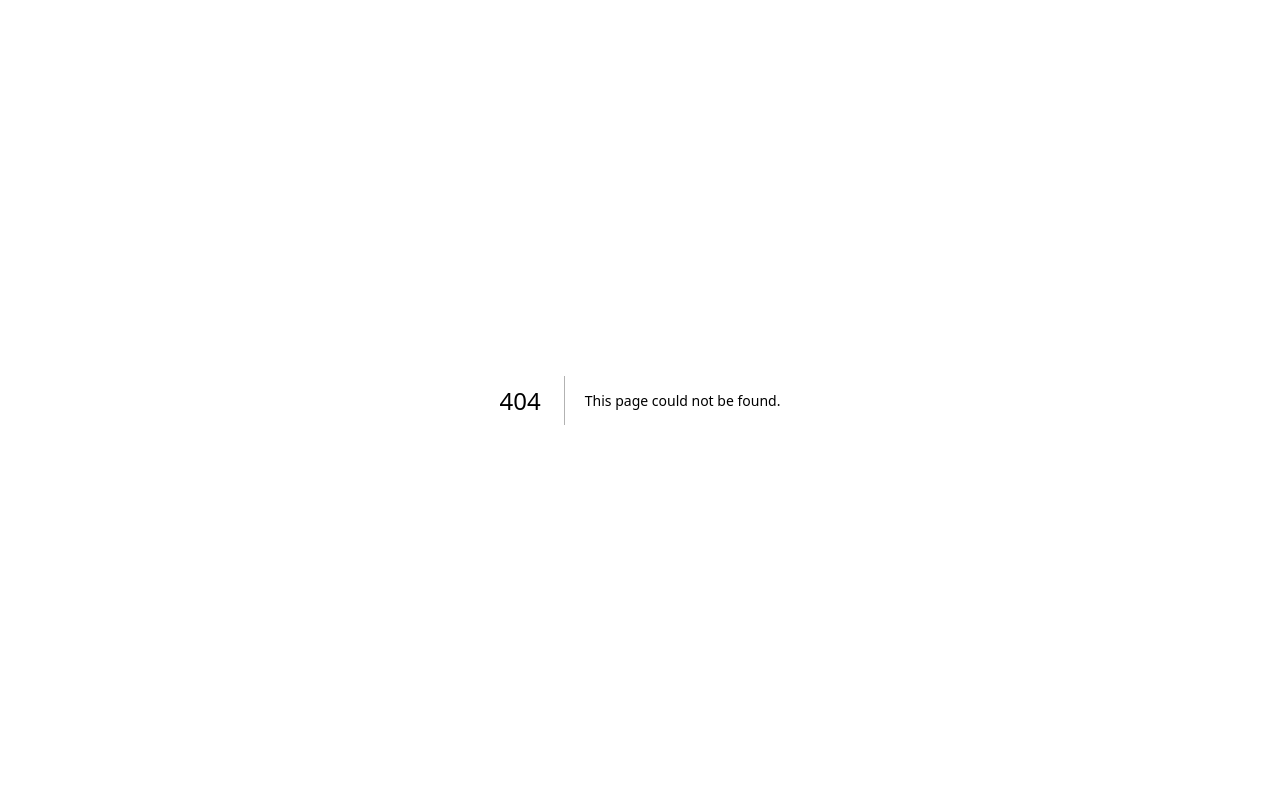
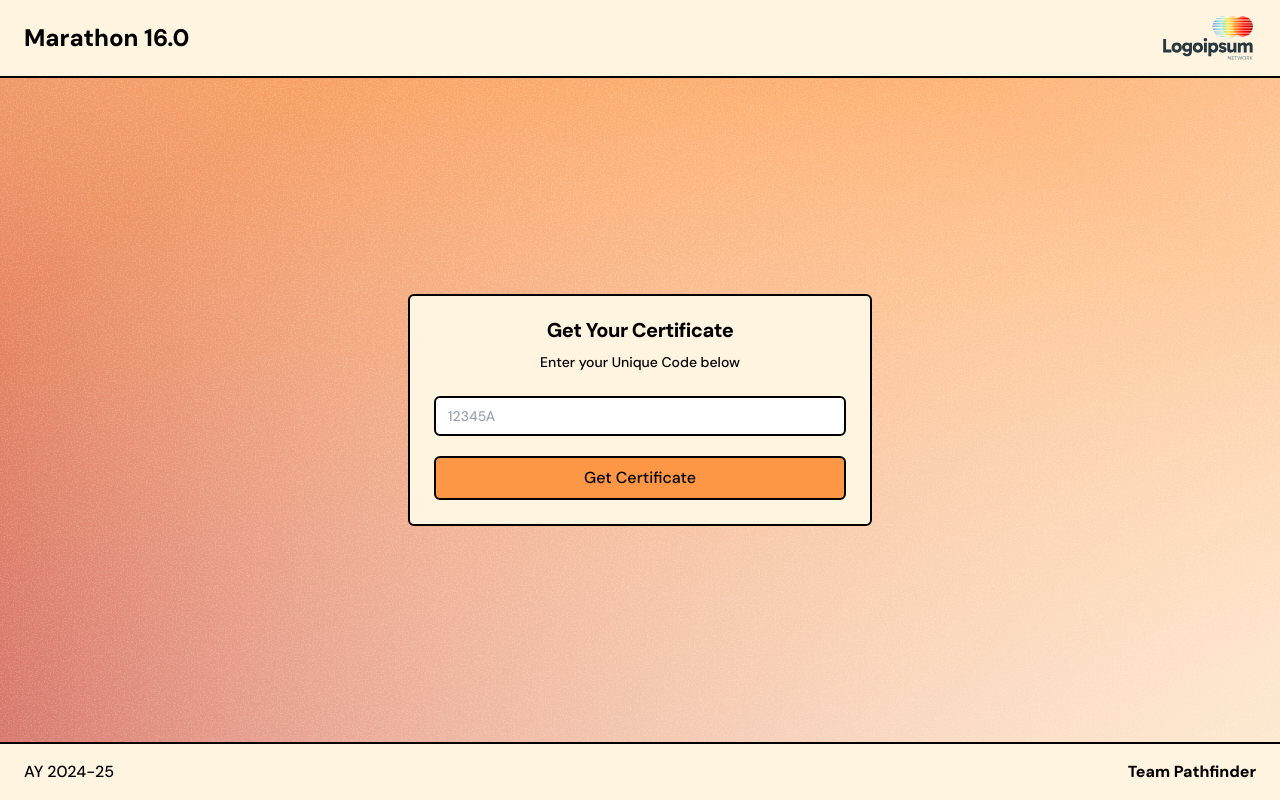
Before and after one commit to dsptanmay/marathon-16-v3, a Next.js app: page /get-certificate in a window 1280 px wide. Before the commit this address had no page. Built offline with nearby package versions, Linux system fonts and the light colour scheme.

Commit message:
feat(certificate): added page for get certificate

```diff
--- /dev/null
+++ b/src/app/get-certificate/layout.tsx
@@ -0,0 +1,17 @@
+import Footer from "@/components/footer";
+import Header from "@/components/header";
+import React from "react";
+
+function GetCertificateLayout({ children }: { children: React.ReactNode }) {
+  return (
+    <div className="min-h-screen flex flex-col">
+      <Header />
+      <main className="flex-1 flex items-center justify-center">
+        {children}
+      </main>
+      <Footer />
+    </div>
+  );
+}
+
+export default GetCertificateLayout;
--- /dev/null
+++ b/src/app/get-certificate/page.tsx
@@ -0,0 +1,41 @@
+"use client";
+import { Button } from "@/components/ui/button";
+import {
+  Card,
+  CardContent,
+  CardDescription,
+  CardHeader,
+  CardTitle,
+} from "@/components/ui/card";
+import { Input } from "@/components/ui/input";
+import React from "react";
+
+function GetCertificatePage() {
+  const handleSubmit = async (event: React.FormEvent<HTMLFormElement>) => {
+    event.preventDefault();
+  };
+  return (
+    <div className="p-6 w-full lg:max-w-lg">
+      <Card className="bg-bg min-w-full">
+        <CardHeader className="text-center">
+          <CardTitle>Get Your Certificate</CardTitle>
+          <CardDescription>Enter your Unique Code below</CardDescription>
+        </CardHeader>
+        <CardContent>
+          <form className="flex flex-col space-y-5" onSubmit={handleSubmit}>
+            <Input placeholder="12345A" />
+            <Button
+              type="submit"
+              className="w-full text-base py-5"
+              variant={"noShadow"}
+            >
+              Get Certificate
+            </Button>
+          </form>
+        </CardContent>
+      </Card>
+    </div>
+  );
+}
+
+export default GetCertificatePage;
```
